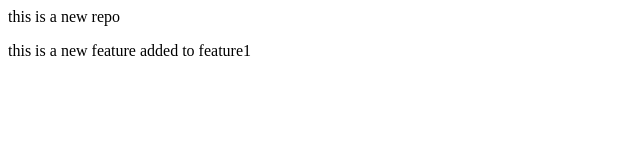
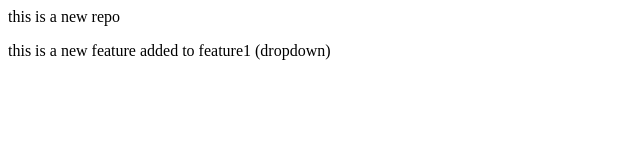
Before and after one commit to Sahilgithub21/LocalRepo, a plain HTML site: page index.html in a window 1280 px wide. Shown: the full height of the page, 0-640 px from the left. Drawn offline with Linux system fonts and the light colour scheme.

Commit message:
dropdown

```diff
--- a/index.html
+++ b/index.html
@@ -1,2 +1,2 @@
 <p>this is a new repo</p>
-<p>this is a new feature added to feature1</p>
+<p>this is a new feature added to feature1 (dropdown)</p>
```
